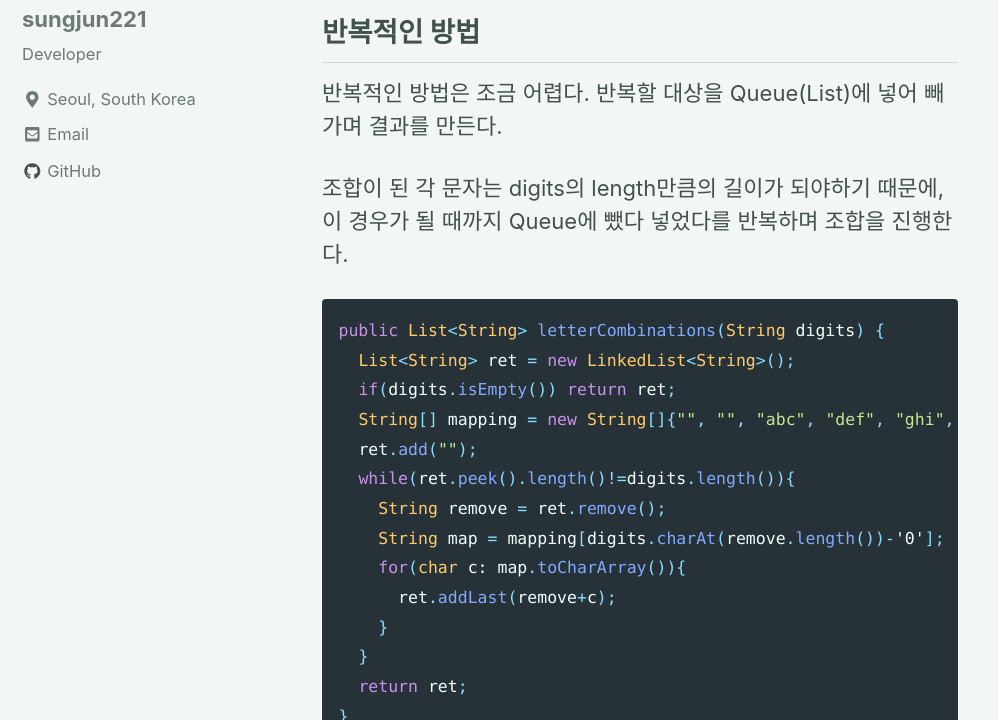
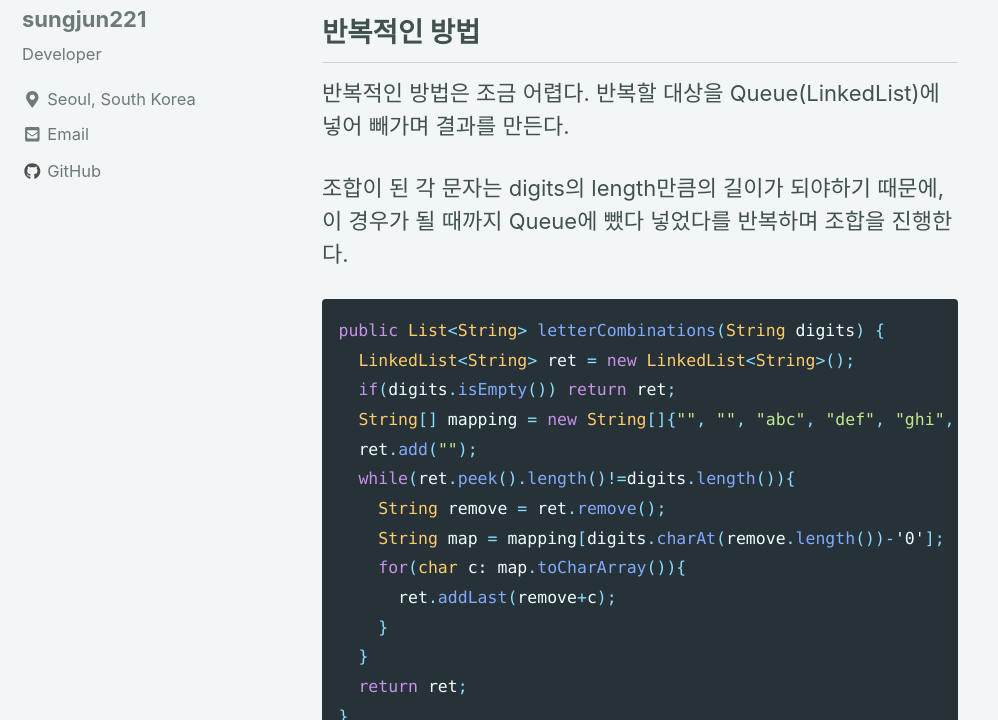
Before and after one commit to sungjun221/sungjun221.github.io, a Jekyll site: the page built from _posts/2019-07-16-letter-combinations-of-a-phone-number.markdown, in a window 1280 px wide and 900 px high, scrolled down 1269 px, cut to the strip 180-900 px from the top of the window. Shown: the whole strip, without its empty margins (0-998 px from the left). Built offline with Jekyll 4.4.1, drawn with Linux system fonts in a browser that asks for light colours; nearby versions of some CDN libraries; comment, search, counter and statistics services are not loaded.

Commit message:
modified post

```diff
--- a/_posts/2019-07-16-letter-combinations-of-a-phone-number.markdown
+++ b/_posts/2019-07-16-letter-combinations-of-a-phone-number.markdown
@@ -29,7 +29,7 @@ class Solution {
 
     public List<String> letterCombinations(String digits) {
       List<String> ret = new ArrayList<>();
-    if(digits.length() == 0) return ret;
+      if(digits.length() == 0) return ret;
       combination("", digits, 0, ret);
       return ret;
     }
@@ -50,13 +50,13 @@ class Solution {
 
 반복적인 방법
 -
-반복적인 방법은 조금 어렵다. 반복할 대상을 Queue(List)에 넣어 빼가며 결과를 만든다.
+반복적인 방법은 조금 어렵다. 반복할 대상을 Queue(LinkedList)에 넣어 빼가며 결과를 만든다.
 
 조합이 된 각 문자는 digits의 length만큼의 길이가 되야하기 때문에, 이 경우가 될 때까지 Queue에 뺐다 넣었다를 반복하며 조합을 진행한다.
 
 ~~~java
 public List<String> letterCombinations(String digits) {
-  List<String> ret = new LinkedList<String>();
+  LinkedList<String> ret = new LinkedList<String>();
   if(digits.isEmpty()) return ret;
   String[] mapping = new String[]{"", "", "abc", "def", "ghi", "jkl", "mno", "pqrs", "tuv", "wxyz"};
   ret.add("");
```
